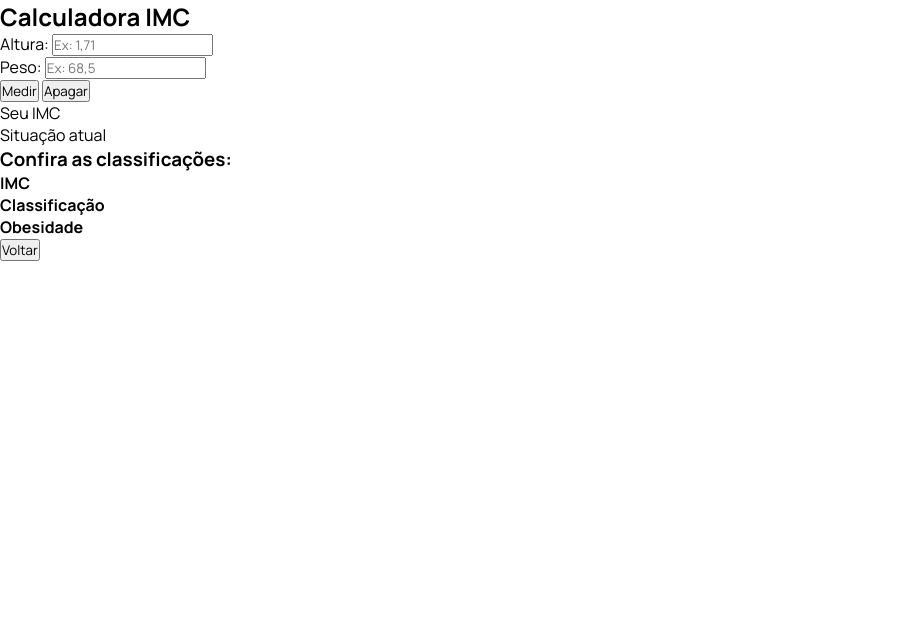
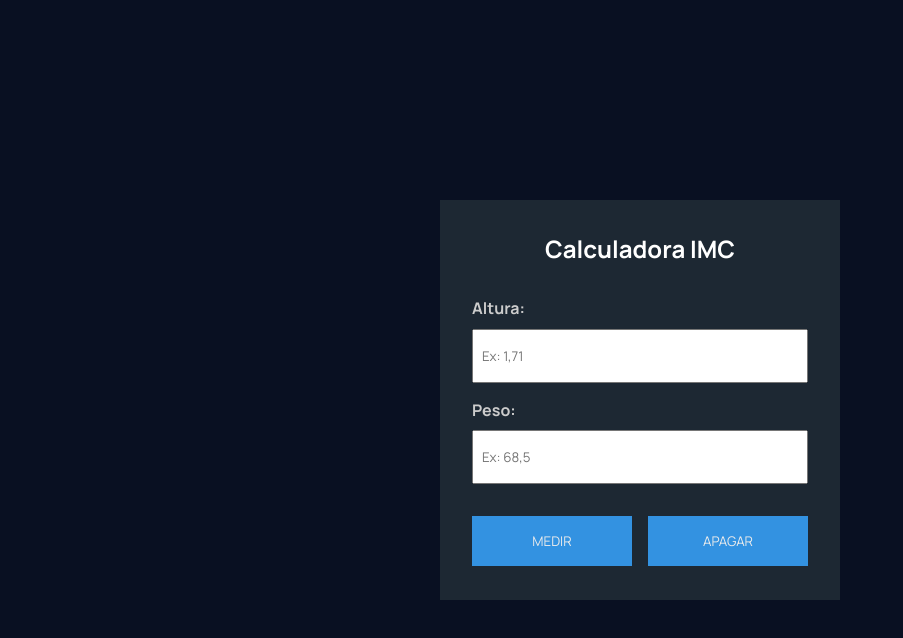
Before and after one commit to joaocaraujo/imc_calc, a plain HTML site: page index.html in a window 1280 px wide. Shown: the whole page, without its empty margins (0-903 px from the left). Drawn offline with Linux system fonts and the light colour scheme.

Commit message:
feat: CSS for the first page

```diff
--- a/css/styles.css
+++ b/css/styles.css
@@ -4,3 +4,75 @@
     box-sizing: border-box;
     font-family: 'Manrope', sans-serif;
 }
+
+body {
+    background-color: #091022;
+    display: flex;
+    justify-content: center;
+    align-items: center;
+    min-height: 100vh;
+    color: white;
+}
+
+.hide {
+    display: none !important;
+}
+
+.container {
+    min-width: 400px;
+    min-height: 400px;
+    background-color: #1d2833;
+    padding: 2rem;
+}
+
+/* formulario imc */
+
+#calc-container h2 {
+    text-align: center;
+    margin-bottom: 2rem;
+}
+
+.form.inputs {
+    display: flex;
+    flex-direction: column;
+    justify-content: space-between;
+}
+
+.form-control {
+    display: flex;
+    flex-direction: column;
+    flex: 1;
+    margin-bottom: 1rem;
+}
+
+.form-control label {
+    font-weight: bold;
+    margin-bottom: 0.6rem;
+    color: #ccc;
+}
+
+.form-control input {
+    padding: 1rem 0.5rem;
+}
+
+.action-control {
+    display: flex;
+    justify-content: space-between;
+    margin-top: 2rem;
+    gap: 1rem;
+}
+
+button {
+    text-transform: uppercase;
+    padding: 1rem 1.5rem;
+    background-color: #369ef4;
+    border: none;
+    color: #fff;
+    cursor: pointer;
+    opacity: 0.9;
+    flex: 1;
+}
+
+button:hover {
+    opacity: 1;
+}
--- a/index.html
+++ b/index.html
@@ -40,7 +40,7 @@
                 </div>
             </form>
         </div>
-        <div id="resul-container">
+        <div id="resul-container" class="hide">
             <p id="imc-number">Seu IMC <span></span></p>
             <p id="imc-info">Situação atual <span></span></p>
             <h3>Confira as classificações:</h3>
```
